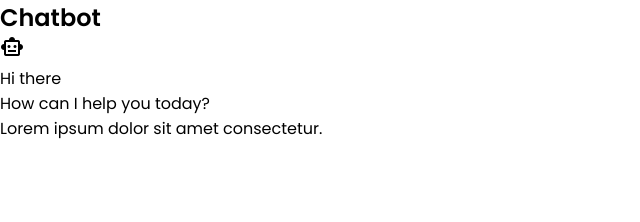
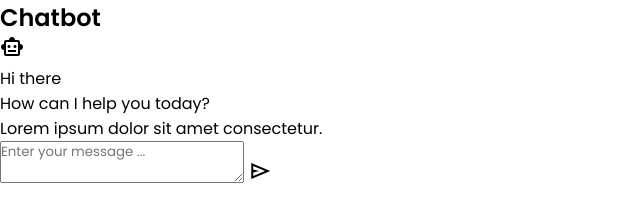
Before and after one commit to mehrazmorshed/chatbot-1, a plain HTML site: page index.html in a window 1280 px wide. Shown: the whole page, without its empty margins (0-640 px from the left). Drawn offline with nearby package versions, Linux system fonts and the light colour scheme.

Commit message:
Update index.html

```diff
--- a/index.html
+++ b/index.html
@@ -23,6 +23,10 @@
 				<p>Lorem ipsum dolor sit amet consectetur.</p>
 			</li>
 		</ul>
+		<div class="chat-input">
+			<textarea placeholder="Enter your message ..."></textarea>
+			<span id="send-btn" class="material-symbols-outlined">send</span>
+		</div>
 	</div>
 
 </body>
```
